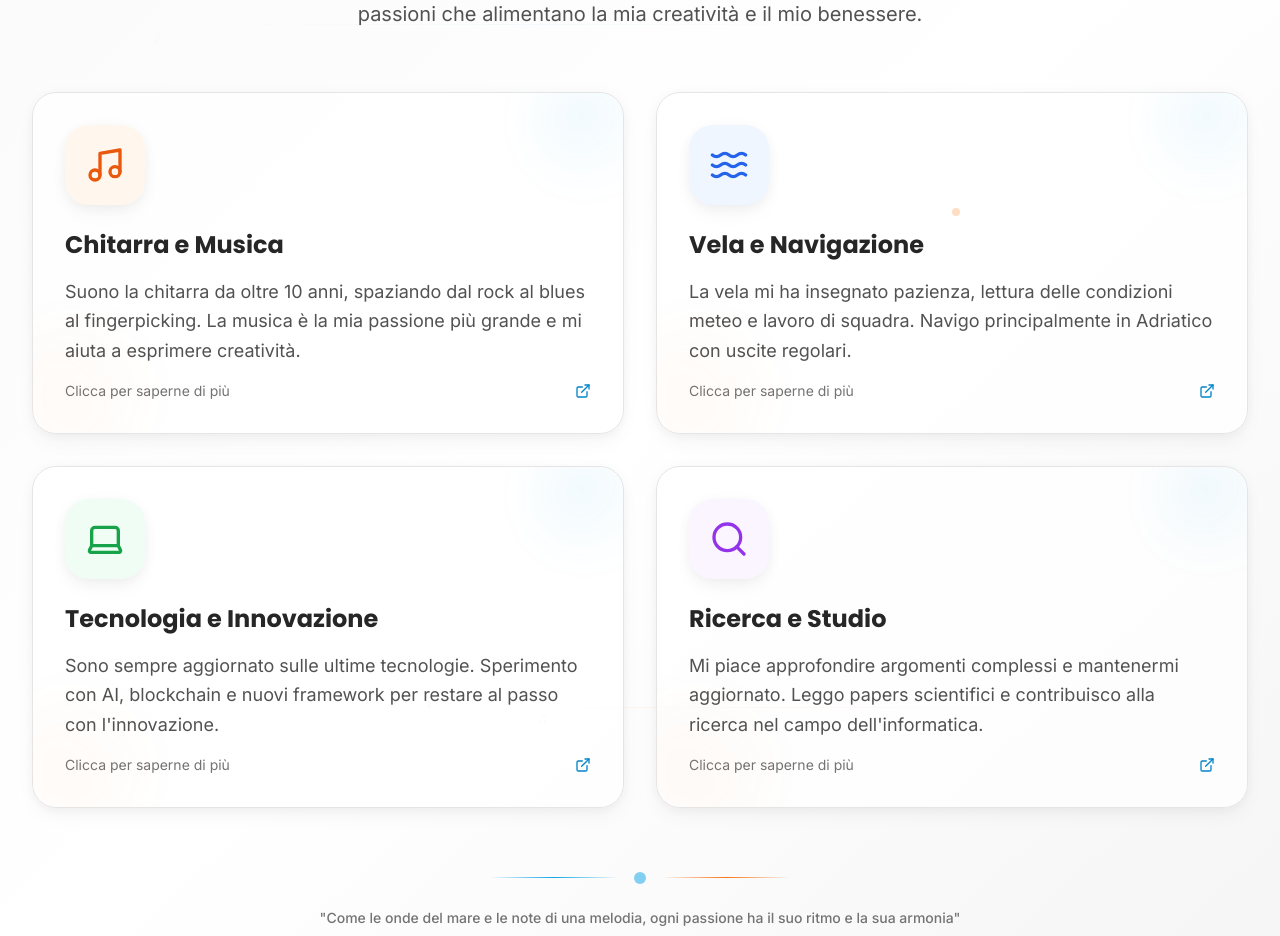
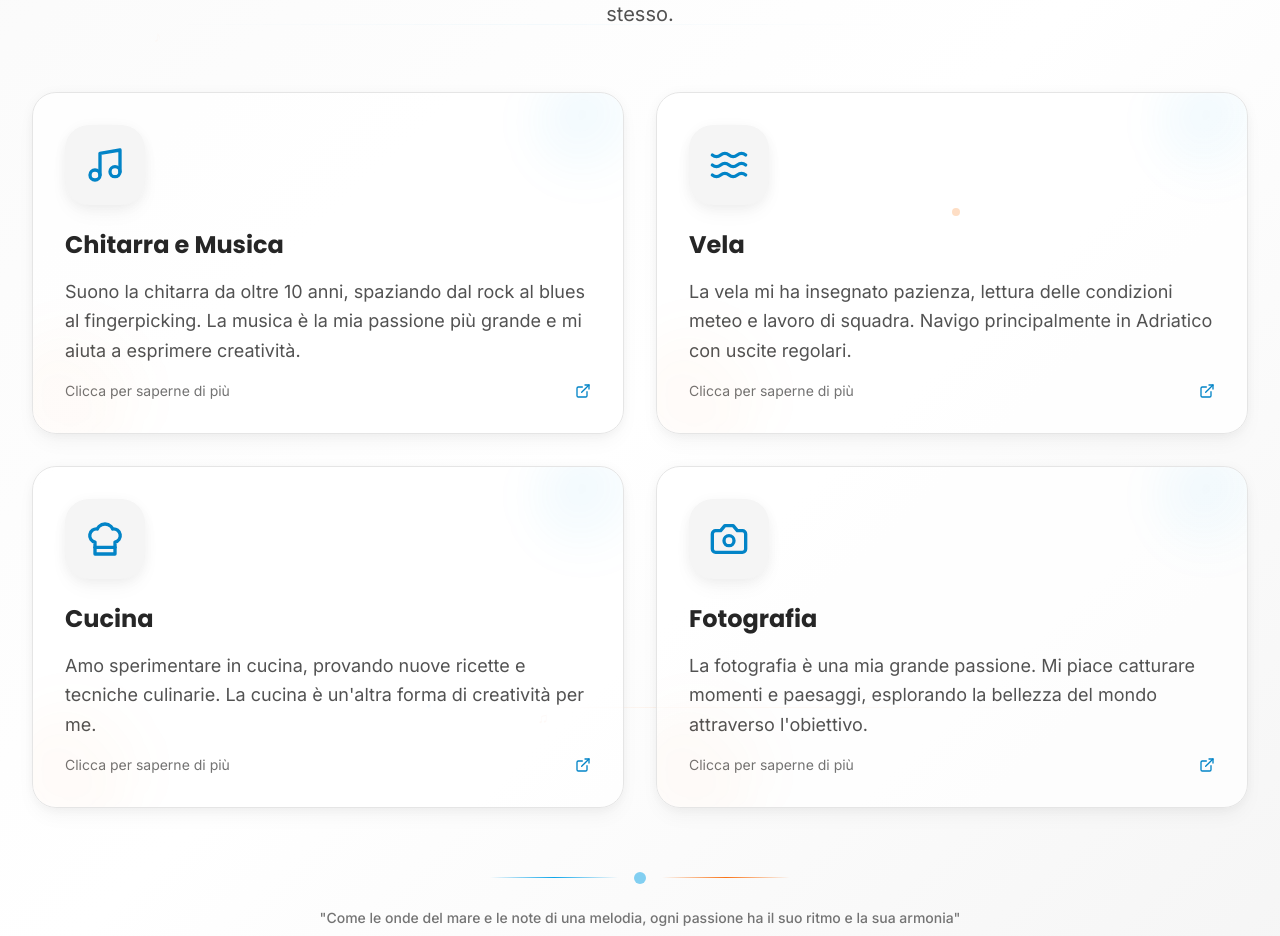
Before and after one commit to FForzano/FForzano.github.io, a React (Vite) app: page / in a window 1280 px wide. Shown: the part 6182-7118 px from the top of the page. Built offline with nearby package versions, Linux system fonts and the light colour scheme.

Commit message:
feat: update Hobbies component with dynamic hobby data and enhanced media handling

```diff
--- a/src/components/Hobbies.jsx
+++ b/src/components/Hobbies.jsx
@@ -17,6 +17,7 @@ import {
   ChevronLeft,
   ChevronRight
 } from 'lucide-react'
+import * as LucideIcons from 'lucide-react'
 import { useTranslation } from '../hooks/useTranslation'
 import { useNoFlickerAnimation } from '../hooks/useOptimizedAnimation'
 import useSwipe from '../hooks/useSwipe'
@@ -24,148 +25,21 @@ import useSwipe from '../hooks/useSwipe'
 const Hobbies = () => {
   const { t } = useTranslation()
   const [selectedHobby, setSelectedHobby] = useState(null)
-
-  // Hook per prevenire il flickering
   const { ref: sectionRef, isVisible } = useNoFlickerAnimation()
-
-  // Hook per il carosello mobile
-  const swipeHandlers = useSwipe(4, { // 4 hobbies
+  const hobbies = t('about.hobbies')
+  const swipeHandlers = useSwipe(hobbies.length, {
     threshold: 50,
     preventDefaultTouchmoveEvent: false,
     trackMouse: true,
     trackTouch: true,
-    // Abilita swipe verticale
     onSwipedUp: () => {},
     onSwipedDown: () => {},
   })
 
-  const hobbies = [
-    {
-      key: 'guitar',
-      icon: Music,
-      color: 'from-orange-500 to-red-500',
-      bgColor: 'bg-orange-50 dark:bg-orange-900/20',
-      iconColor: 'text-orange-600 dark:text-orange-400',
-      title: 'Chitarra e Musica',
-      description: 'Suono la chitarra da oltre 10 anni, spaziando dal rock al blues al fingerpicking. La musica è la mia passione più grande e mi aiuta a esprimere creatività.',
-      details: {
-        experience: '10+ anni',
-        level: 'Avanzato',
-        genres: ['Rock', 'Blues', 'Fingerpicking', 'Acoustic'],
-        achievements: [
-          'Esibizioni in locali della zona',
-          'Collaborazioni con band locali',
-          'Registrazione di demo musicali',
-          'Insegnamento di chitarra base'
-        ],
-        currentProjects: [
-          'Registrazione di un EP acustico',
-          'Collaborazione con cantautori locali',
-          'Studio di tecniche di fingerpicking avanzate'
-        ],
-        media: {
-          images: ['/images/guitar1.jpg', '/images/guitar2.jpg', '/images/performance.jpg'],
-          videos: ['/videos/guitar-demo.mp4', '/videos/live-performance.mp4'],
-          audio: ['/audio/demo-track1.mp3', '/audio/demo-track2.mp3']
-        }
-      }
-    },
-    {
-      key: 'sailing',
-      icon: Waves,
-      color: 'from-blue-500 to-cyan-500',
-      bgColor: 'bg-blue-50 dark:bg-blue-900/20',
-      iconColor: 'text-blue-600 dark:text-blue-400',
-      title: 'Vela e Navigazione',
-      description: 'La vela mi ha insegnato pazienza, lettura delle condizioni meteo e lavoro di squadra. Navigo principalmente in Adriatico con uscite regolari.',
-      details: {
-        experience: '8 anni',
-        level: 'Intermedio-Avanzato',
-        certifications: ['Patente Nautica', 'VDS Base', 'Corso di Meteorologia'],
-        achievements: [
-          'Partecipazione a regate locali',
-          'Traversate in Adriatico',
-          'Capitano su imbarcazioni fino a 12m',
-          'Corso di sicurezza in mare'
-        ],
-        currentProjects: [
-          'Preparazione per regata primaverile',
-          'Studio per abilitazione VDS avanzato',
-          'Pianificazione crociera estiva in Croazia'
-        ],
-        media: {
-          images: ['/images/sailing1.jpg', '/images/sailing2.jpg', '/images/regatta.jpg'],
-          videos: ['/videos/sailing-trip.mp4'],
-          documents: ['/docs/sailing-license.pdf']
-        }
-      }
-    },
-    {
-      key: 'technology',
-      icon: Laptop,
-      color: 'from-green-500 to-emerald-500',
-      bgColor: 'bg-green-50 dark:bg-green-900/20',
-      iconColor: 'text-green-600 dark:text-green-400',
-      title: 'Tecnologia e Innovazione',
-      description: 'Sono sempre aggiornato sulle ultime tecnologie. Sperimento con AI, blockchain e nuovi framework per restare al passo con l\'innovazione.',
-      details: {
-        experience: '15+ anni',
-        level: 'Esperto',
-        areas: ['AI/ML', 'Blockchain', 'IoT', 'Cloud Computing', 'DevOps'],
-        achievements: [
-          'Creazione di progetti open source',
-          'Contributi a community tecnologiche',
-          'Partecipazione a hackathon',
-          'Mentoring per sviluppatori junior'
-        ],
-        currentProjects: [
-          'Sviluppo di un progetto AI/ML',
-          'Sperimentazione con Web3',
-          'Contributi a progetti open source',
-          'Blog tecnico e tutorial'
-        ],
-        media: {
-          images: ['/images/tech-setup.jpg', '/images/hackathon.jpg'],
-          documents: ['/docs/certifications.pdf'],
-          links: ['https://github.com/fforzano', 'https://techblog.com/fforzano']
-        }
-      }
-    },
-    {
-      key: 'research',
-      icon: Search,
-      color: 'from-purple-500 to-pink-500',
-      bgColor: 'bg-purple-50 dark:bg-purple-900/20',
-      iconColor: 'text-purple-600 dark:text-purple-400',
-      title: 'Ricerca e Studio',
-      description: 'Mi piace approfondire argomenti complessi e mantenermi aggiornato. Leggo papers scientifici e contribuisco alla ricerca nel campo dell\'informatica.',
-      details: {
-        experience: '5 anni',
-        level: 'Intermedio',
-        areas: ['Computer Science', 'Software Engineering', 'Distributed Systems', 'UX Research'],
-        achievements: [
-          'Pubblicazione di paper accademici',
-          'Partecipazione a conferenze',
-          'Revisione di articoli scientifici',
-          'Presentazioni in ambito universitario'
-        ],
-        currentProjects: [
-          'Ricerca su architetture distribuite',
-          'Studio di pattern di design UX',
-          'Analisi di performance in sistemi cloud',
-          'Contributi a riviste del settore'
-        ],
-        media: {
-          documents: ['/docs/research-paper.pdf', '/docs/conference-slides.pdf'],
-          links: ['https://scholar.google.com/citations?user=fforzano', 'https://researchgate.net/fforzano']
-        }
-      }
-    }
-  ]
-
-  const HobbyCard = ({ hobby, index }) => (
+  const HobbyCard = ({ hobby, index }) => {
+    const Icon = LucideIcons[hobby.icon] || LucideIcons['Star']
+    return (
       <div
-      key={hobby.key}
         className={`group relative cursor-pointer h-full transition-all duration-700 ease-out transform ${
           isVisible ? 'opacity-100 translate-y-0' : 'opacity-0 translate-y-8'
         }`}
@@ -177,25 +51,21 @@ const Hobbies = () => {
       >
         <div className="relative overflow-hidden card card-hover h-full hover:scale-105 transition-transform duration-300">
           {/* Gradient background */}
-        <div className={`absolute inset-0 bg-gradient-to-br ${hobby.color} opacity-0 group-hover:opacity-10 transition-opacity duration-300`} />
-
+          <div className="absolute inset-0 bg-gradient-to-br from-primary-500 to-secondary-500 opacity-0 group-hover:opacity-10 transition-opacity duration-300" />
           {/* Content */}
           <div className="relative p-8 flex flex-col h-full">
             {/* Icon */}
-          <div className={`w-20 h-20 ${hobby.bgColor} rounded-2xl flex items-center justify-center mb-6 group-hover:scale-110 transition-transform duration-300 shadow-soft`}>
-            <hobby.icon className={`w-10 h-10 ${hobby.iconColor}`} />
+            <div className="w-20 h-20 bg-neutral-100 dark:bg-neutral-800 rounded-2xl flex items-center justify-center mb-6 group-hover:scale-110 transition-transform duration-300 shadow-soft">
+              <Icon className="w-10 h-10 text-primary-600 dark:text-primary-400" />
             </div>
-
             {/* Title */}
             <h3 className="text-2xl font-bold text-neutral-800 dark:text-neutral-100 mb-4 font-display">
               {hobby.title}
             </h3>
-
             {/* Description */}
             <p className="text-neutral-600 dark:text-neutral-400 leading-relaxed text-lg mb-4 flex-1">
               {hobby.description}
             </p>
-
             {/* Click indicator */}
             <div className="flex items-center justify-between mt-auto">
               <span className="text-sm text-neutral-500 dark:text-neutral-400">
@@ -204,15 +74,17 @@ const Hobbies = () => {
               <ExternalLink className="w-4 h-4 text-primary-600 dark:text-primary-400 group-hover:scale-110 transition-transform" />
             </div>
           </div>
-
           {/* Decorative elements */}
           <div className="absolute -top-4 -right-4 w-24 h-24 bg-gradient-to-br from-primary-500/10 to-transparent rounded-full blur-xl group-hover:from-primary-500/20 transition-all duration-300" />
           <div className="absolute -bottom-4 -left-4 w-32 h-32 bg-gradient-to-tr from-secondary-500/5 to-transparent rounded-full blur-xl group-hover:from-secondary-500/10 transition-all duration-300" />
         </div>
       </div>
     )
+  }
 
-  const HobbyModal = ({ hobby, onClose }) => (
+  const HobbyModal = ({ hobby, onClose }) => {
+    const Icon = LucideIcons[hobby.icon] || LucideIcons['Star']
+    return (
       <motion.div
         initial={{ opacity: 0 }}
         animate={{ opacity: 1 }}
@@ -230,23 +102,13 @@ const Hobbies = () => {
           {/* Header */}
           <div className="flex items-start justify-between mb-6">
             <div className="flex items-start space-x-4">
-            <div className={`w-16 h-16 rounded-xl flex items-center justify-center ${hobby.bgColor}`}>
-              <hobby.icon className={`w-8 h-8 ${hobby.iconColor}`} />
+              <div className="w-16 h-16 rounded-xl flex items-center justify-center bg-neutral-100 dark:bg-neutral-800">
+                <Icon className="w-8 h-8 text-primary-600" />
               </div>
               <div>
                 <h3 className="text-2xl font-bold text-neutral-800 dark:text-neutral-100 mb-2 font-display">
                   {hobby.title}
                 </h3>
-              <div className="flex items-center space-x-4 text-neutral-500 dark:text-neutral-400 text-sm">
-                <div className="flex items-center">
-                  <Calendar className="w-4 h-4 mr-1" />
-                  {hobby.details.experience}
-                </div>
-                <div className="flex items-center">
-                  <Award className="w-4 h-4 mr-1" />
-                  {hobby.details.level}
-                </div>
-              </div>
               </div>
             </div>
             <button
@@ -264,137 +126,54 @@ const Hobbies = () => {
             </p>
           </div>
 
-        {/* Skills/Areas */}
-        <div className="mb-6">
-          <h4 className="text-lg font-semibold text-neutral-800 dark:text-neutral-100 mb-3">
-            {hobby.key === 'guitar' ? 'Generi' : hobby.key === 'sailing' ? 'Certificazioni' : 'Aree di Interesse'}
-          </h4>
-          <div className="flex flex-wrap gap-2">
-            {(hobby.details.genres || hobby.details.certifications || hobby.details.areas || []).map((item, i) => (
-              <span key={i} className="skill-badge">
-                {item}
-              </span>
-            ))}
-          </div>
-        </div>
-
-        {/* Achievements */}
-        <div className="mb-6">
-          <h4 className="text-lg font-semibold text-neutral-800 dark:text-neutral-100 mb-3">
-            Risultati Principali
-          </h4>
-          <ul className="space-y-2">
-            {hobby.details.achievements.map((achievement, i) => (
-              <li key={i} className="flex items-start">
-                <div className="w-2 h-2 bg-primary-600 rounded-full mt-2 mr-3 flex-shrink-0" />
-                <span className="text-neutral-600 dark:text-neutral-400">
-                  {achievement}
-                </span>
-              </li>
-            ))}
-          </ul>
-        </div>
-
-        {/* Current Projects */}
-        <div className="mb-6">
-          <h4 className="text-lg font-semibold text-neutral-800 dark:text-neutral-100 mb-3">
-            Progetti Attuali
-          </h4>
-          <ul className="space-y-2">
-            {hobby.details.currentProjects.map((project, i) => (
-              <li key={i} className="flex items-start">
-                <div className="w-2 h-2 bg-secondary-600 rounded-full mt-2 mr-3 flex-shrink-0" />
-                <span className="text-neutral-600 dark:text-neutral-400">
-                  {project}
-                </span>
-              </li>
-            ))}
-          </ul>
-        </div>
-
           {/* Media */}
-        {hobby.details.media && (
+          {hobby.media && (
             <div className="border-t border-neutral-200 dark:border-neutral-700 pt-6">
               <h4 className="text-lg font-semibold text-neutral-800 dark:text-neutral-100 mb-4">
                 Media e Materiali
               </h4>
               <div className="grid grid-cols-1 md:grid-cols-2 lg:grid-cols-3 gap-4">
-              {hobby.details.media.images && (
+                {hobby.media.images?.length > 0 && (
                   <div>
                     <h5 className="text-sm font-medium text-neutral-600 dark:text-neutral-400 mb-2 flex items-center">
                       <ImageIcon className="w-4 h-4 mr-1" />
                       Immagini
                     </h5>
                     <div className="space-y-1">
-                    {hobby.details.media.images.map((image, i) => (
-                      <div key={i} className="text-sm text-primary-600 dark:text-primary-400 hover:underline cursor-pointer">
-                        Immagine {i + 1}
+                      {hobby.media.images.map((image, i) => (
+                        <div key={i} className="flex items-center group">
+                          <img src={image.src} alt={image.alt} className="w-16 h-16 object-cover rounded mr-2 border-2 border-transparent group-hover:border-primary-600 transition duration-150" />
+                          <span>{image.alt}</span>
                         </div>
                       ))}
                     </div>
                   </div>
                 )}
-              {hobby.details.media.videos && (
-                <div>
-                  <h5 className="text-sm font-medium text-neutral-600 dark:text-neutral-400 mb-2 flex items-center">
-                    <Play className="w-4 h-4 mr-1" />
-                    Video
-                  </h5>
-                  <div className="space-y-1">
-                    {hobby.details.media.videos.map((video, i) => (
-                      <div key={i} className="text-sm text-primary-600 dark:text-primary-400 hover:underline cursor-pointer">
-                        Video {i + 1}
-                      </div>
-                    ))}
-                  </div>
-                </div>
-              )}
-              {hobby.details.media.audio && (
-                <div>
-                  <h5 className="text-sm font-medium text-neutral-600 dark:text-neutral-400 mb-2 flex items-center">
-                    <Music className="w-4 h-4 mr-1" />
-                    Audio
-                  </h5>
-                  <div className="space-y-1">
-                    {hobby.details.media.audio.map((audio, i) => (
-                      <div key={i} className="text-sm text-primary-600 dark:text-primary-400 hover:underline cursor-pointer">
-                        Track {i + 1}
-                      </div>
-                    ))}
-                  </div>
-                </div>
-              )}
-              {hobby.details.media.documents && (
+                {hobby.media.documents?.length > 0 && (
                   <div>
                     <h5 className="text-sm font-medium text-neutral-600 dark:text-neutral-400 mb-2 flex items-center">
                       <FileText className="w-4 h-4 mr-1" />
                       Documenti
                     </h5>
                     <div className="space-y-1">
-                    {hobby.details.media.documents.map((doc, i) => (
-                      <div key={i} className="text-sm text-primary-600 dark:text-primary-400 hover:underline cursor-pointer">
-                        Documento {i + 1}
-                      </div>
+                      {hobby.media.documents.map((doc, i) => (
+                        <a key={i} href={doc.src} target="_blank" rel="noopener noreferrer" className="text-sm text-primary-600 dark:text-primary-400 hover:underline cursor-pointer block">
+                          {doc.label}
+                        </a>
                       ))}
                     </div>
                   </div>
                 )}
-              {hobby.details.media.links && (
+                {hobby.media.links?.length > 0 && (
                   <div>
                     <h5 className="text-sm font-medium text-neutral-600 dark:text-neutral-400 mb-2 flex items-center">
                       <ExternalLink className="w-4 h-4 mr-1" />
                       Link
                     </h5>
                     <div className="space-y-1">
-                    {hobby.details.media.links.map((link, i) => (
-                      <a
-                        key={i}
-                        href={link}
-                        target="_blank"
-                        rel="noopener noreferrer"
-                        className="text-sm text-primary-600 dark:text-primary-400 hover:underline cursor-pointer block"
-                      >
-                        Link {i + 1}
+                      {hobby.media.links.map((link, i) => (
+                        <a key={i} href={link.url} target="_blank" rel="noopener noreferrer" className="text-sm text-primary-600 dark:text-primary-400 hover:underline cursor-pointer block">
+                          {link.label}
                         </a>
                       ))}
                     </div>
@@ -406,6 +185,7 @@ const Hobbies = () => {
         </motion.div>
       </motion.div>
     )
+  }
 
   return (
     <section id="hobbies" className="section-padding bg-gradient-to-br from-neutral-50 via-white to-neutral-100 dark:from-neutral-800 dark:via-neutral-900 dark:to-neutral-800 min-h-screen py-20 section-container relative wave-pattern music-minimal">
--- a/src/translations/index.js
+++ b/src/translations/index.js
@@ -64,25 +64,60 @@ export const translations = {
         }
       },
       hobbiesTitle: 'Hobbies & Interessi',
-      hobbiesSubtitle: 'Quando non sono impegnato con la ricerca o lo sviluppo, mi dedico a queste passioni che alimentano la mia creatività e il mio benessere.',
-      hobbies: {
-        guitar: {
-          title: 'Chitarra',
-          description: 'La musica è la mia compagna di sempre. Suonare la chitarra mi permette di esprimere emozioni e trovare equilibrio tra logica e creatività.'
+      hobbiesSubtitle: 'Le passioni al di fuori del lavoro che impattano la mia vita tanto quanto il lavoro stesso.',
+      hobbies: [
+        {
+          title: 'Chitarra e Musica',
+          description: 'Suono la chitarra da oltre 10 anni, spaziando dal rock al blues al fingerpicking. La musica è la mia passione più grande e mi aiuta a esprimere creatività.',
+          icon: 'Music',
+          media: {
+            images: [
+              { src: '/images/guitar1.jpg', alt: 'Chitarra acustica' },
+              { src: '/images/guitar2.jpg', alt: 'Performance live' }
+            ],
+            documents: [],
+            links: []
+          }
         },
-        sailing: {
-          title: 'Vela - Deriva 470',
-          description: 'La vela mi insegna disciplina, strategia e rispetto per la natura. Navigo con una deriva 470, dove precisione e teamwork sono fondamentali.'
+        {
+          title: 'Vela',
+          description: 'La vela mi ha insegnato pazienza, lettura delle condizioni meteo e lavoro di squadra. Navigo principalmente in Adriatico con uscite regolari.',
+          icon: 'Waves',
+          media: {
+            images: [
+              { src: '/images/sailing1.jpg', alt: 'Barca a vela' }
+            ],
+            documents: [],
+            links: []
+          }
         },
-        technology: {
-          title: 'Tecnologia',
-          description: 'Esplorare nuove tecnologie, sperimentare con progetti personali e rimanere aggiornato sulle innovazioni del settore.'
+        {
+          title: 'Cucina',
+          description: 'Amo sperimentare in cucina, provando nuove ricette e tecniche culinarie. La cucina è un\'altra forma di creatività per me.',
+          icon: 'ChefHat',
+          media: {
+            images: [
+              { src: '/images/cooking1.jpg', alt: 'Preparazione di un piatto' },
+              { src: '/images/cooking2.jpg', alt: 'Cucina gourmet' }
+            ],
+            documents: [],
+            links: []
+          }
         },
-        research: {
-          title: 'Ricerca',
-          description: 'La curiosità scientifica mi spinge a esplorare nuovi campi, dalla fisica quantistica alle applicazioni pratiche dell\'ingegneria.'
+        {
+          title: 'Fotografia',
+          description: 'La fotografia è una mia grande passione. Mi piace catturare momenti e paesaggi, esplorando la bellezza del mondo attraverso l\'obiettivo.',
+          icon: 'Camera',
+          media: {
+            images: [
+              { src: '/images/photography1.jpg', alt: 'Paesaggio montano' },
+              { src: '/images/photography2.jpg', alt: 'Ritratto' }
+            ],
+            documents: [],
+            links: []
+          }
         }
-      },
+      ],
       educationTitle: 'Formazione Accademica',
       education: [
         {
```
Lines whose indentation alone changed are shown as unchanged.
